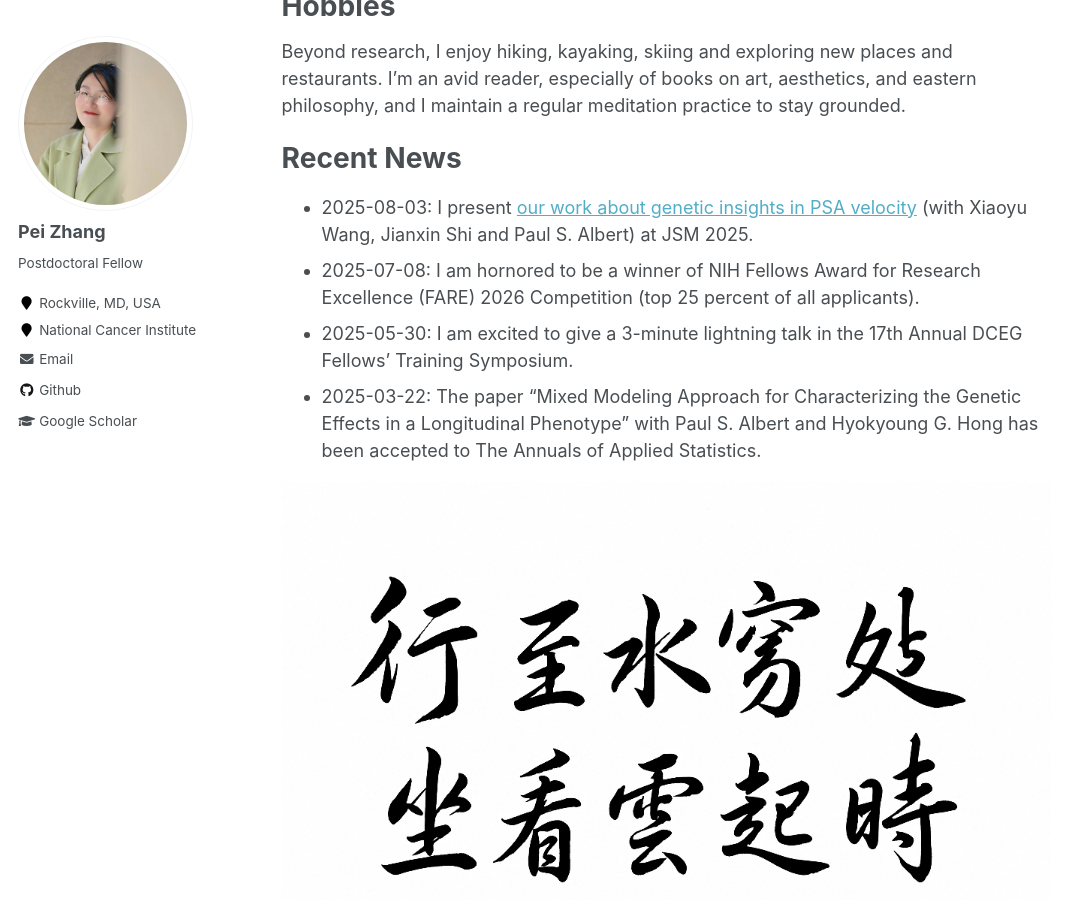
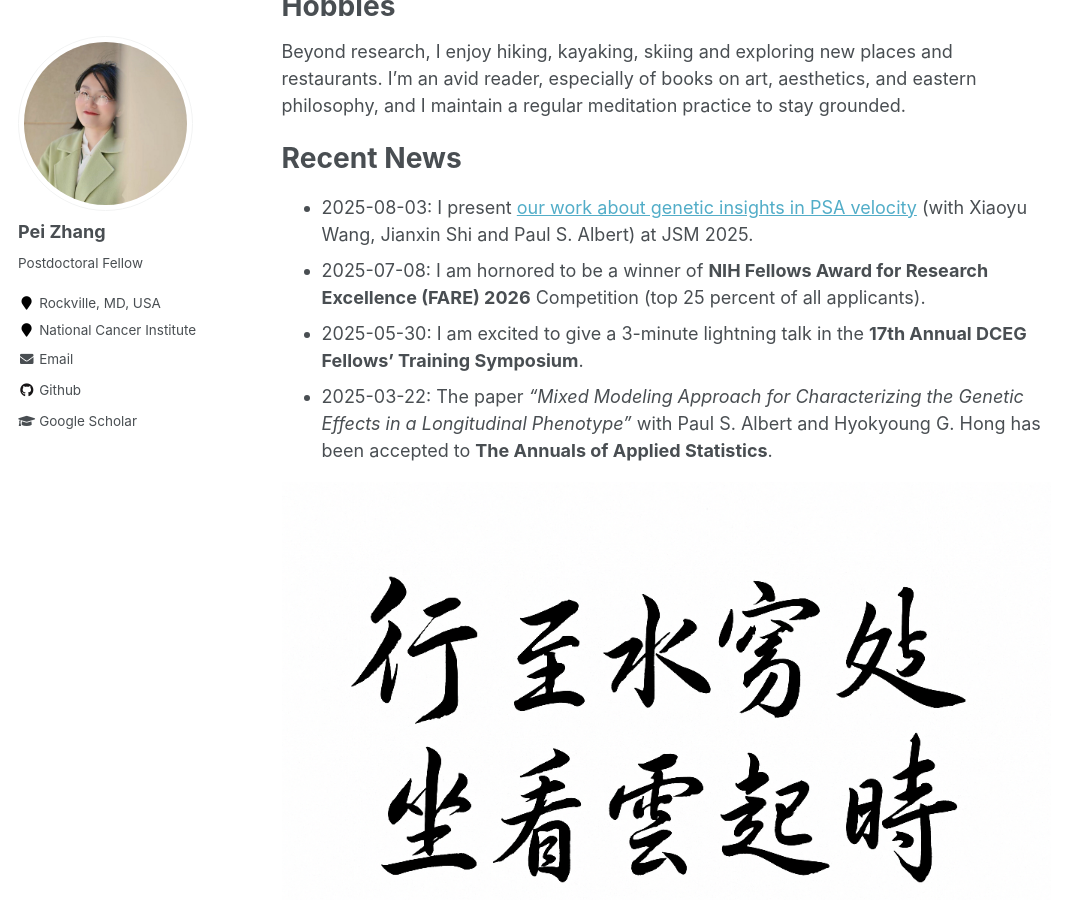
Before and after one commit to BettyzhangPei/BettyzhangPei.github.io, a Jekyll site: the page built from _pages/about.md, in a window 1280 px wide and 900 px high, scrolled down 841 px. Shown: the whole window, without its empty margins (0-1084 px from the left). Built offline with Jekyll 4.4.1, drawn with Linux system fonts in a browser that asks for light colours.

```diff
--- a/_pages/about.md
+++ b/_pages/about.md
@@ -23,9 +23,9 @@ Beyond research, I enjoy hiking, kayaking, skiing and exploring new places and r
 Recent News
 ===========
 * 2025-08-03: I present [our work about genetic insights in PSA velocity](https://arxiv.org/abs/2505.04773) (with Xiaoyu Wang, Jianxin Shi and Paul S. Albert) at JSM 2025.
-* 2025-07-08: I am hornored to be a winner of NIH Fellows Award for Research Excellence (FARE) 2026 Competition (top 25 percent of all applicants).
-* 2025-05-30: I am excited to give a 3-minute lightning talk in the 17th Annual DCEG Fellows' Training Symposium.
-* 2025-03-22: The paper "Mixed Modeling Approach for Characterizing the Genetic Effects in a Longitudinal Phenotype" with Paul S. Albert and Hyokyoung G. Hong has been accepted to The Annuals of Applied Statistics.
+* 2025-07-08: I am hornored to be a winner of **NIH Fellows Award for Research Excellence (FARE) 2026** Competition (top 25 percent of all applicants).
+* 2025-05-30: I am excited to give a 3-minute lightning talk in the **17th Annual DCEG Fellows' Training Symposium**.
+* 2025-03-22: The paper *"Mixed Modeling Approach for Characterizing the Genetic Effects in a Longitudinal Phenotype"* with Paul S. Albert and Hyokyoung G. Hong has been accepted to **The Annuals of Applied Statistics**.
 
 
 ![Calligraphy of 行至水穷处，坐看云起时 — 宋·苏轼](/images/calligraphy.png)
```
